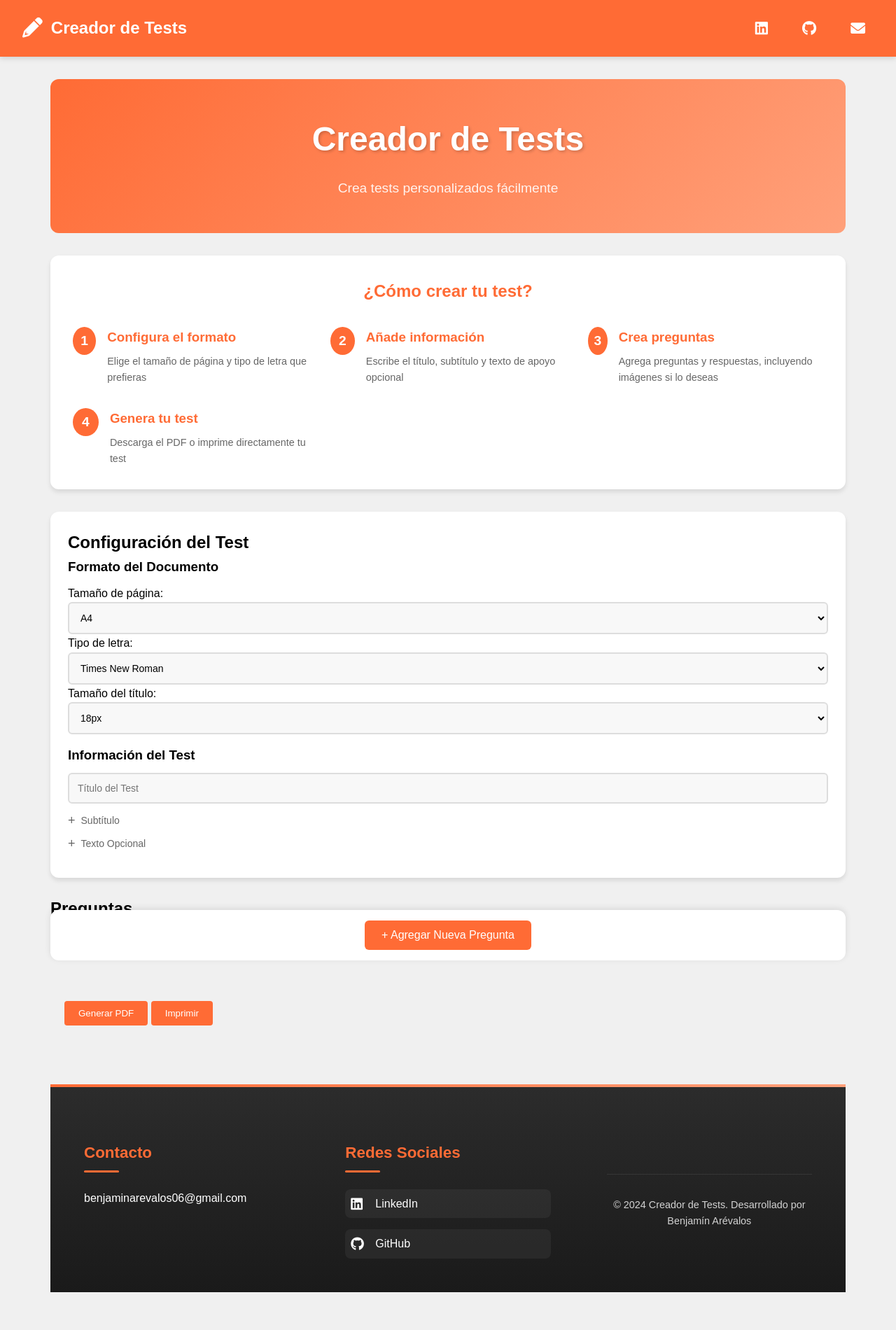
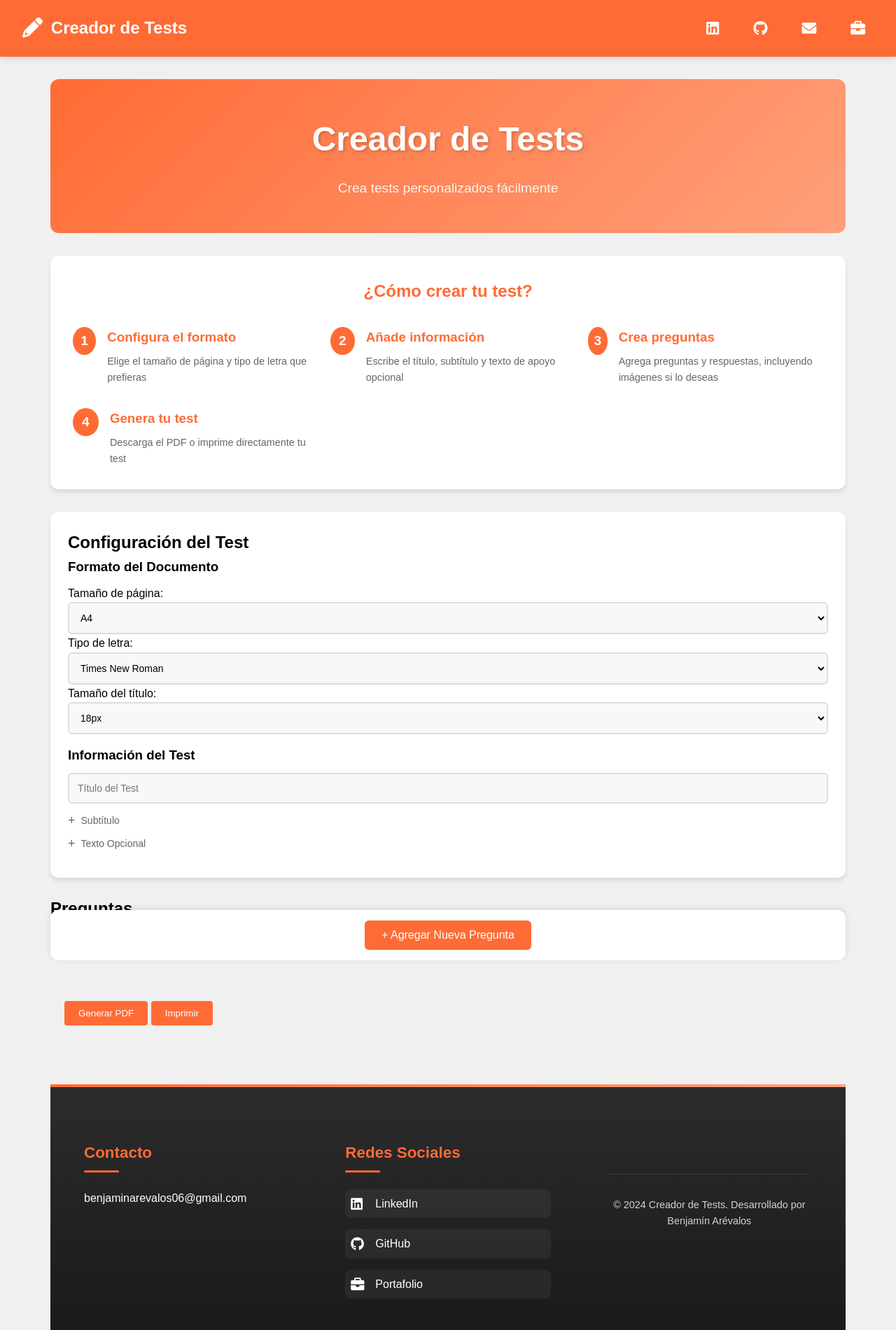
Before and after one commit to BenjaminSVG/Creador-de-Tests, a plain HTML site: page index.html in a window 1280 px wide. Shown: the top 1900 px of the page at 70% size. Before the commit the page ends 1878 px from the top, so only its background shows below. Drawn offline with nearby package versions, Linux system fonts and the light colour scheme.

Commit message:
Portafolio

```diff
--- a/index.html
+++ b/index.html
@@ -19,6 +19,7 @@
             <a href="https://www.linkedin.com/in/benjamin-arevalos-9ab7632a1/" target="_blank"><i class="fab fa-linkedin"></i></a>
             <a href="https://github.com/BenjaminSVG" target="_blank"><i class="fab fa-github"></i></a>
             <a href="mailto:benjaminarevalos06@gmail.com"><i class="fas fa-envelope"></i></a>
+            <a href="https://benjaminsvg.github.io/portafolio/" target="_blank"><i class="fas fa-briefcase"></i></a>
         </div>
     </nav>
 
@@ -160,6 +161,7 @@
                     <div class="social-links">
                         <a href="https://www.linkedin.com/in/benjamin-arevalos-9ab7632a1/" target="_blank"><i class="fab fa-linkedin"></i> LinkedIn</a>
                         <a href="https://github.com/BenjaminSVG" target="_blank"><i class="fab fa-github"></i> GitHub</a>
+                        <a href="https://benjaminsvg.github.io/portafolio/" target="_blank"><i class="fas fa-briefcase"></i> Portafolio</a>
                     </div>
                 </div>
                 <div class="footer-section">
```
